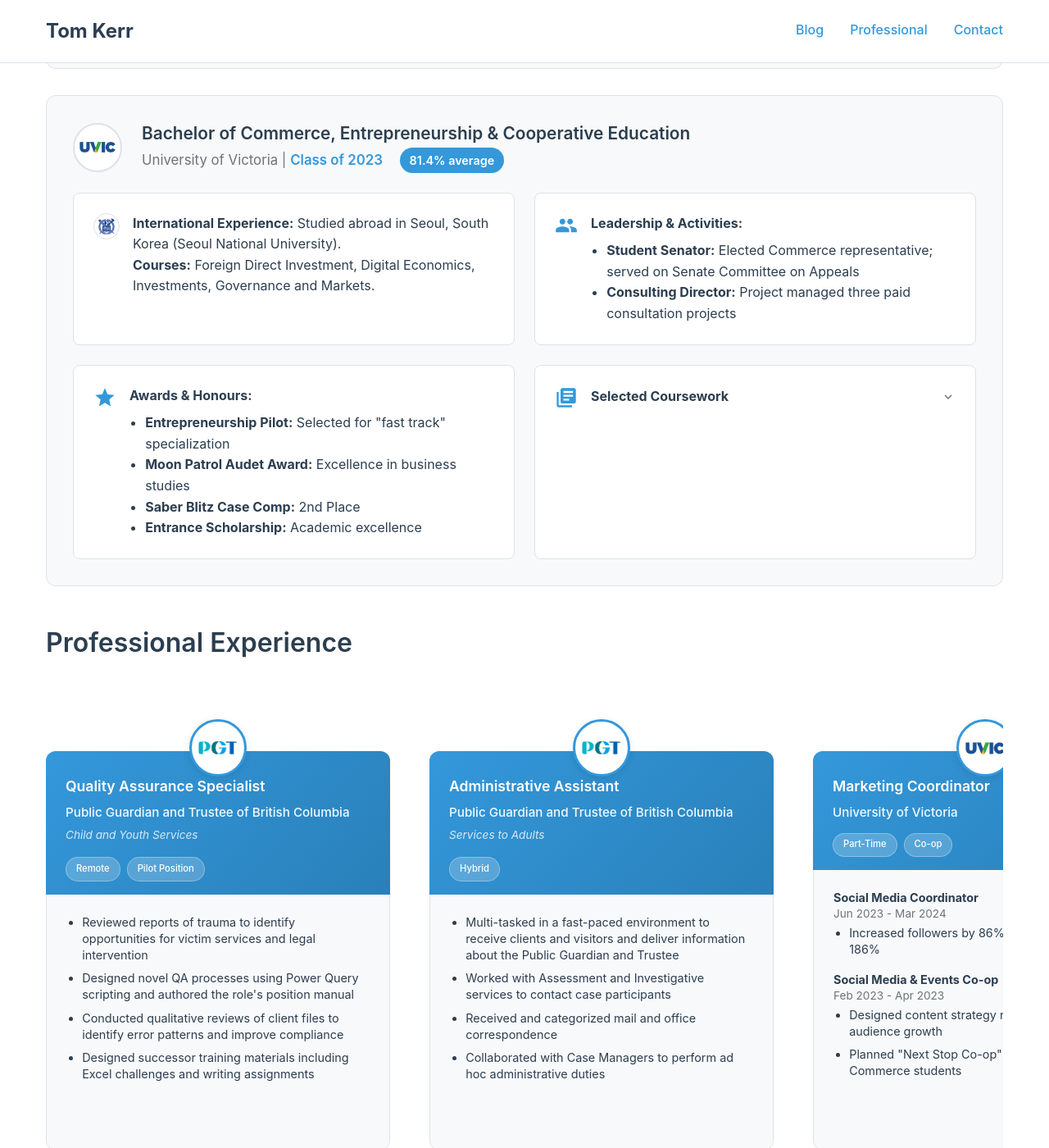
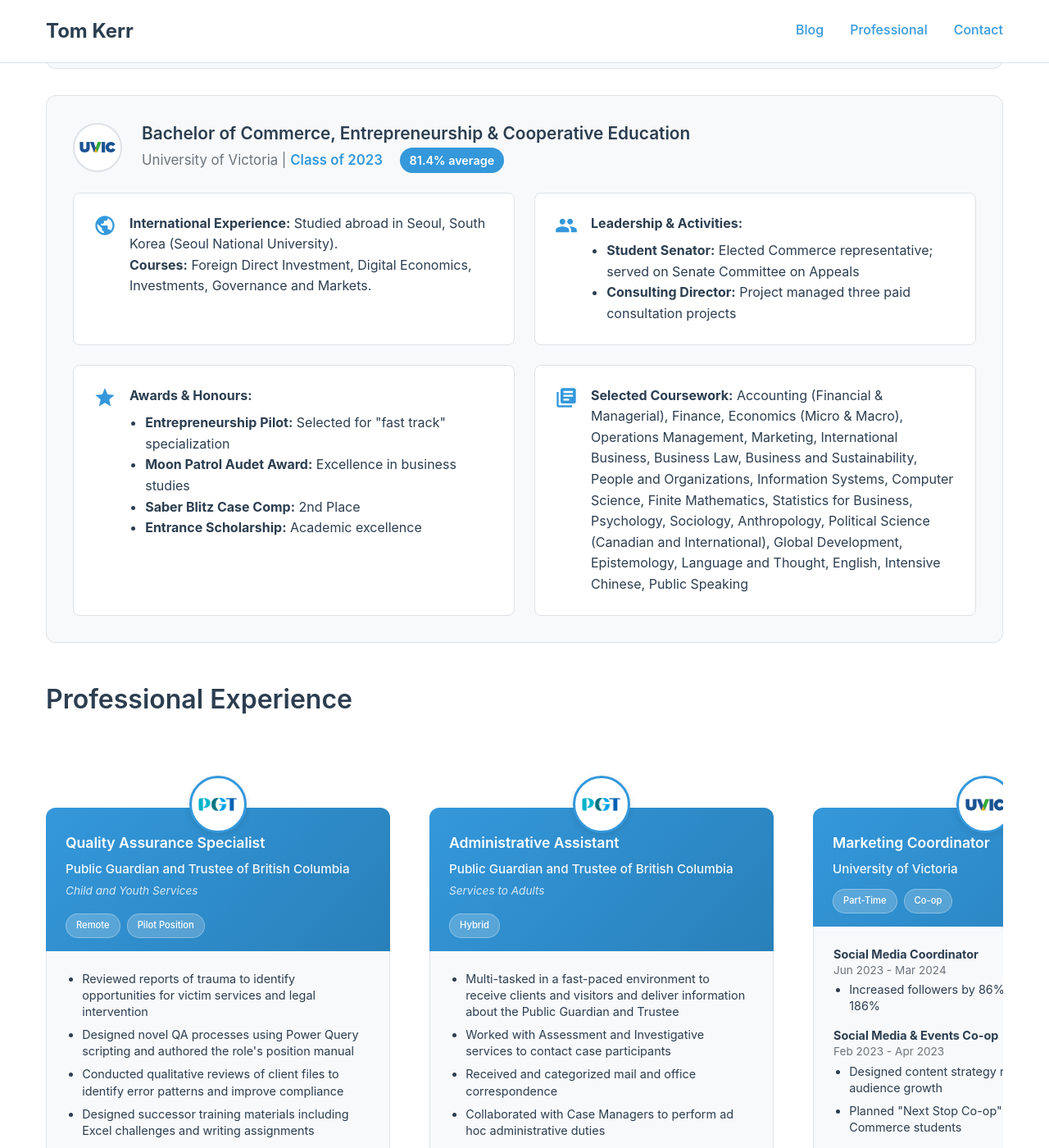
Before and after one commit to TDK250/Toms-Site, a Jekyll site: the page built from professional.md, in a window 1280 px wide and 1400 px high, scrolled down 557 px. Shown: the whole window at 82% size. Built offline with Jekyll 4.4.1, drawn with Linux system fonts in a browser that asks for light colours; part of the change alters nothing that is shown.

Commit message:
Refactor international experience and coursework sections

```diff
--- a/professional.md
+++ b/professional.md
@@ -39,15 +39,13 @@ title: Professional
 
     <div class="highlights">
       <!-- 1. International -->
-      <div class="highlight-item international-item">
-        <div class="highlight-header-row">
-          <div class="degree-logo mini-logo">
-            <img src="{{ site.baseurl }}/assets/images/Seoul_national_university_emblem.svg.png" alt="Seoul National University" class="edu-logo">
-          </div>
-          <div class="highlight-content">
-            <strong>International Experience:</strong> Studied abroad in Seoul, South Korea (Seoul National University). <br>
-            <strong>Courses:</strong> Foreign Direct Investment, Digital Economics, Investments, Governance and Markets.
-          </div>
+      <div class="highlight-item">
+        <div class="highlight-icon">
+          <svg xmlns="http://www.w3.org/2000/svg" viewBox="0 0 24 24" fill="var(--accent)"><path d="M12 2C6.48 2 2 6.48 2 12s4.48 10 10 10 10-4.48 10-10S17.52 2 12 2zm-1 17.93c-3.95-.49-7-3.85-7-7.93 0-.62.08-1.21.21-1.79L9 15v1c0 1.1.9 2 2 2v1.93zm6.9-2.54c-.26-.81-1-1.39-1.9-1.39h-1v-3c0-.55-.45-1-1-1H8v-2h2c.55 0 1-.45 1-1V7h2c1.1 0 2-.9 2-2v-.41c2.93 1.19 5 4.06 5 7.41 0 2.08-.8 3.97-2.1 5.39z"/></svg>
+        </div>
+        <div class="highlight-content">
+          <strong>International Experience:</strong> Studied abroad in Seoul, South Korea (Seoul National University). <br>
+          <strong>Courses:</strong> Foreign Direct Investment, Digital Economics, Investments, Governance and Markets.
         </div>
       </div>
 
@@ -81,39 +79,14 @@ title: Professional
         </div>
       </div>
 
-      <!-- 4. Coursework (Collapsible and Sorted) -->
-      <div class="highlight-item coursework-item">
-        <details class="coursework-details">
-          <summary class="coursework-summary">
-            <div class="summary-left">
-              <div class="highlight-icon">
-                <svg xmlns="http://www.w3.org/2000/svg" viewBox="0 0 24 24" fill="var(--accent)"><path d="M4 6H2v14c0 1.1.9 2 2 2h14v-2H4V6zm16-4H8c-1.1 0-2 .9-2 2v12c0 1.1.9 2 2 2h12c1.1 0 2-.9 2-2V4c0-1.1-.9-2-2-2zm-1 9H9V9h10v2zm-4 4H9v-2h6v2zm4-8H9V5h10v2z"/></svg>
-              </div>
-              <strong>Selected Coursework</strong>
-            </div>
-            <span class="toggle-indicator">
-              <svg xmlns="http://www.w3.org/2000/svg" viewBox="0 0 24 24" fill="var(--text-secondary)" width="18" height="18"><path d="M16.59 8.59L12 13.17 7.41 8.59 6 10l6 6 6-6z"/></svg>
-            </span>
-          </summary>
-          <div class="coursework-dropdown-content">
-            <div class="course-category">
-              <h4>Business & Economics</h4>
-              <p>Accounting (Financial & Managerial), Business and Sustainability, Business Law, Finance, International Business, Marketing, Micro & Macro Economics, Operations Management, People and Organizations</p>
-            </div>
-            <div class="course-category">
-              <h4>Social Sciences</h4>
-              <p>Anthropology, Global Development, Political Science (Canadian and International), Psychology, Sociology</p>
-            </div>
-            <div class="course-category">
-              <h4>Humanities & Communication</h4>
-              <p>English, Epistemology, Intensive Chinese, Language and Thought, Public Speaking</p>
-            </div>
-            <div class="course-category">
-              <h4>STEM & Analytics</h4>
-              <p>Computer Science, Finite Mathematics, Information Systems, Statistics for Business</p>
-            </div>
-          </div>
-        </details>
+      <!-- 4. Coursework -->
+      <div class="highlight-item">
+        <div class="highlight-icon">
+          <svg xmlns="http://www.w3.org/2000/svg" viewBox="0 0 24 24" fill="var(--accent)"><path d="M4 6H2v14c0 1.1.9 2 2 2h14v-2H4V6zm16-4H8c-1.1 0-2 .9-2 2v12c0 1.1.9 2 2 2h12c1.1 0 2-.9 2-2V4c0-1.1-.9-2-2-2zm-1 9H9V9h10v2zm-4 4H9v-2h6v2zm4-8H9V5h10v2z"/></svg>
+        </div>
+        <div class="highlight-content">
+          <strong>Selected Coursework:</strong> Accounting (Financial & Managerial), Finance, Economics (Micro & Macro), Operations Management, Marketing, International Business, Business Law, Business and Sustainability, People and Organizations, Information Systems, Computer Science, Finite Mathematics, Statistics for Business, Psychology, Sociology, Anthropology, Political Science (Canadian and International), Global Development, Epistemology, Language and Thought, English, Intensive Chinese, Public Speaking
+        </div>
       </div>
     </div>
   </div>
@@ -643,12 +616,6 @@ addDragAndSwipeSupport('combinedCarousel');
   padding: 0.25rem;
 }
 
-.mini-logo {
-  width: 32px;
-  height: 32px;
-  border-width: 1px;
-}
-
 .edu-logo {
   max-width: 90%;
   max-height: 90%;
@@ -716,13 +683,6 @@ addDragAndSwipeSupport('combinedCarousel');
   height: 100%; /* Ensure equal height in grid */
 }
 
-  .highlight-header-row {
-  display: flex;
-  gap: 1rem;
-  align-items: flex-start;
-  width: 100%;
-}
-
 .highlight-icon {
   width: 28px;
   height: 28px;
@@ -736,68 +696,6 @@ addDragAndSwipeSupport('combinedCarousel');
 
 .highlight-item:hover {
   transform: translateY(-1px);
-}
-
-/* Collapsible Coursework Styles */
-.coursework-item {
-  padding: 0;
-  overflow: hidden;
-}
-
-.coursework-details {
-  width: 100%;
-}
-
-.coursework-summary {
-  display: flex;
-  justify-content: space-between;
-  align-items: center;
-  padding: 1.5rem;
-  cursor: pointer;
-  list-style: none;
-  user-select: none;
-}
-
-.coursework-summary::-webkit-details-marker {
-  display: none;
-}
-
-.summary-left {
-  display: flex;
-  gap: 1rem;
-  align-items: center;
-}
-
-.toggle-indicator {
-  display: flex;
-  align-items: center;
-  transition: transform 0.3s ease;
-}
-
-.coursework-details[open] .toggle-indicator {
-  transform: rotate(180deg);
-}
-
-.coursework-dropdown-content {
-  padding: 0 1.5rem 1.5rem 1.5rem;
-  display: flex;
-  flex-direction: column;
-  gap: 1rem;
-  border-top: 1px dashed var(--border);
-  background: rgba(0, 0, 0, 0.01);
-}
-
-.course-category h4 {
-  margin: 0.5rem 0 0.25rem 0;
-  color: var(--accent);
-  font-size: 0.95rem;
-}
-
-.course-category p {
-  margin: 0;
-  font-size: 0.9rem;
-  color: var(--text-secondary);
-  line-height: 1.4;
 }
 
 /* Experience Cards - Dynamic width based on content */
```
